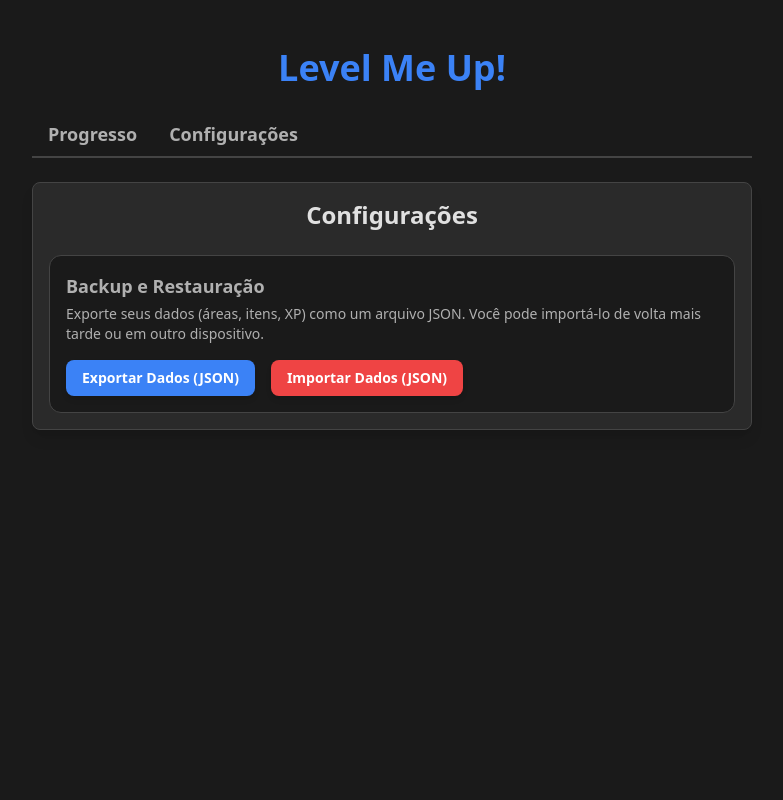
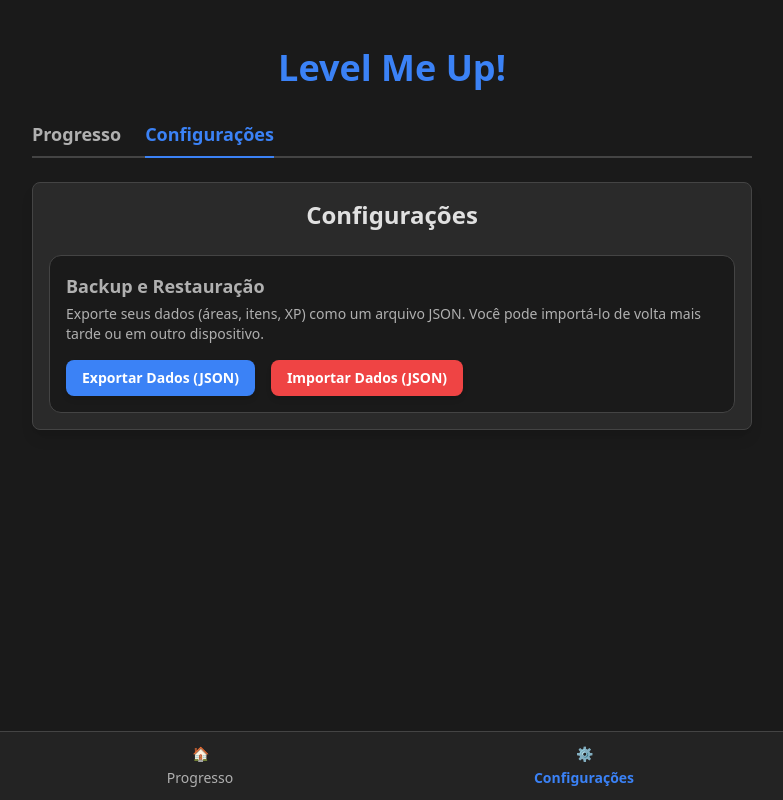
Before and after one commit to matheusalbinommarques-netizen/lmup, a SvelteKit app: page /config in a window 1280 px wide. Shown: the whole page, without its empty margins (248-1031 px from the left). Built offline with nearby package versions, Linux system fonts and the light colour scheme.

Commit message:
ahhhhhhhhhhhhhhh

```diff
--- a/package.json
+++ b/package.json
@@ -9,7 +9,8 @@
     "preview": "vite preview",
     "prepare": "husky",
     "test": "vitest",
-    "lint": "eslint ."
+    "lint": "eslint .",
+    "check": "svelte-kit sync && svelte-check"
   },
   "devDependencies": {
     "@eslint/compat": "^1.4.0",
@@ -35,6 +36,7 @@
     "prettier": "^3.6.2",
     "prettier-plugin-svelte": "^3.4.0",
     "svelte": "^5.39.6",
+    "svelte-check": "^4.3.3",
     "svelte-eslint-parser": "^1.4.0",
     "svelte-preprocess": "^6.0.3",
     "tailwindcss": "^3.4.7",
--- a/src/app.html
+++ b/src/app.html
@@ -2,13 +2,11 @@
 <html lang="pt-br">
   <head>
     <meta charset="utf-8" />
+    <meta name="viewport" content="width=device-width, initial-scale=1" />
     <link rel="icon" href="/favicon-shield.ico" />
-    <meta name="viewport" content="width=device-width, initial-scale=1" />
     %sveltekit.head%
   </head>
   <body data-sveltekit-preload-data="hover" class="bg-background text-text">
-    <div style="display: contents">
-      %sveltekit.body%
-    </div>
+    <div style="display: contents">%sveltekit.body%</div>
   </body>
 </html>
--- /dev/null
+++ b/src/lib/BottomNav.svelte
@@ -0,0 +1,41 @@
+<script lang="ts">
+  import { base } from '$app/paths';
+
+  // prop vinda do layout (com default '/')
+  let { currentPath = '/' } = $props<{
+    currentPath?: string;
+  }>();
+
+  const items = [
+    { path: '/', href: `${base}/`, label: 'Progresso', icon: '🏠' },
+    {
+      path: '/config',
+      href: `${base}/config`,
+      label: 'Configurações',
+      icon: '⚙️',
+    },
+  ];
+</script>
+
+<nav
+  class="fixed inset-x-0 bottom-0 z-50 border-t border-border bg-card/80 backdrop-blur
+         supports-[backdrop-filter]:bg-card/60"
+>
+  <ul class="mx-auto max-w-3xl grid grid-cols-2">
+    {#each items as item (item.href)}
+      <li>
+        <a
+          href={item.href}
+          aria-current={currentPath === item.path ? 'page' : undefined}
+          class="flex flex-col items-center gap-1 py-3 text-sm
+                 {currentPath === item.path
+            ? 'text-primary font-semibold'
+            : 'text-text-secondary'}"
+        >
+          <span>{item.icon}</span>
+          <span>{item.label}</span>
+        </a>
+      </li>
+    {/each}
+  </ul>
+</nav>
--- a/src/routes/+layout.svelte
+++ b/src/routes/+layout.svelte
@@ -1,35 +1,47 @@
 <script lang="ts">
   import '../app.css';
+  import BottomNav from '$lib/BottomNav.svelte';
+  import { base } from '$app/paths';
   import { page } from '$app/stores';
 
-  interface Props {
-    children?: import('svelte').Snippet;
-  }
+  // pega o "children" do layout (Svelte 5)
+  let { children } = $props();
 
-  let { children }: Props = $props();
+  // caminho atual (reactivo com runes)
+  let currentPath = $state('/');
 
-  let appName = 'Level Me Up!';
+  // mantém currentPath sincronizado com o store `page`
+  $effect(() => {
+    const unsubscribe = page.subscribe(($page) => {
+      currentPath = $page.url.pathname;
+    });
+
+    return unsubscribe;
+  });
 </script>
 
-<main class="max-w-3xl mx-auto p-4 md:p-6">
+<main class="max-w-3xl mx-auto p-4 md:p-6 pb-24">
   <header class="text-center py-6">
-    <h1 class="text-primary text-4xl font-bold">{appName}</h1>
+    <h1 class="text-primary text-4xl font-bold">Level Me Up!</h1>
   </header>
 
-  <nav class="flex mb-6 border-b-2 border-border">
+  <nav class="flex gap-6 mb-6 border-b-2 border-border">
     <a
-      href="/"
-      class="text-lg font-semibold py-2 px-4 text-text-secondary border-b-2 border-transparent -mb-0.5 transition-colors duration-150
-        hover:text-text
-        {$page.url.pathname === '/' ? 'text-primary border-primary' : ''}"
+      href={`${base}/`}
+      class="py-2 text-lg font-semibold
+        {currentPath === '/'
+        ? 'text-primary border-b-2 border-primary -mb-0.5'
+        : 'text-text-secondary'}"
     >
       Progresso
     </a>
+
     <a
-      href="/config"
-      class="text-lg font-semibold py-2 px-4 text-text-secondary border-b-2 border-transparent -mb-0.5 transition-colors duração-150
-        hover:text-text
-        {$page.url.pathname === '/config' ? 'text-primary border-primary' : ''}"
+      href={`${base}/config`}
+      class="py-2 text-lg font-semibold
+        {currentPath === '/config'
+        ? 'text-primary border-b-2 border-primary -mb-0.5'
+        : 'text-text-secondary'}"
     >
       Configurações
     </a>
@@ -37,3 +49,6 @@
 
   {@render children?.()}
 </main>
+
+<!-- bottom nav fixo, recebe o path atual como prop -->
+<BottomNav {currentPath} />
```
Also changed, not shown: 42 other files (tests, documents, lock files or other folders).
